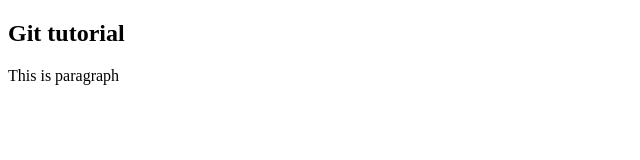
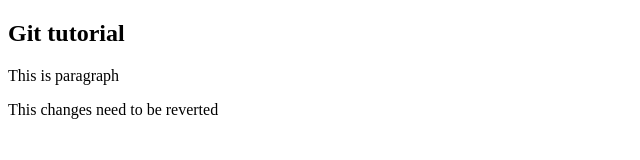
Before and after one commit to PranavBhokare05/my_project, a plain HTML site: page index.html in a window 1280 px wide. Shown: the whole page, without its empty margins (0-640 px from the left). Drawn offline with Linux system fonts and the light colour scheme.

Commit message:
index file changed for revert

```diff
--- a/index.html
+++ b/index.html
@@ -9,5 +9,6 @@
 <body>
     <h2>Git tutorial</h2>
     <p>This is paragraph</p>
+    <p>This changes need to be reverted</p>
 </body>
 </html>
```
